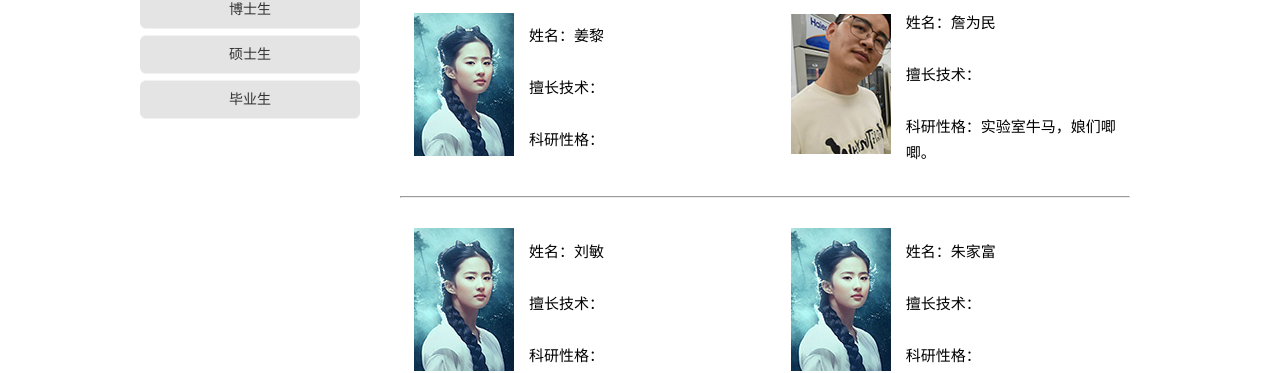
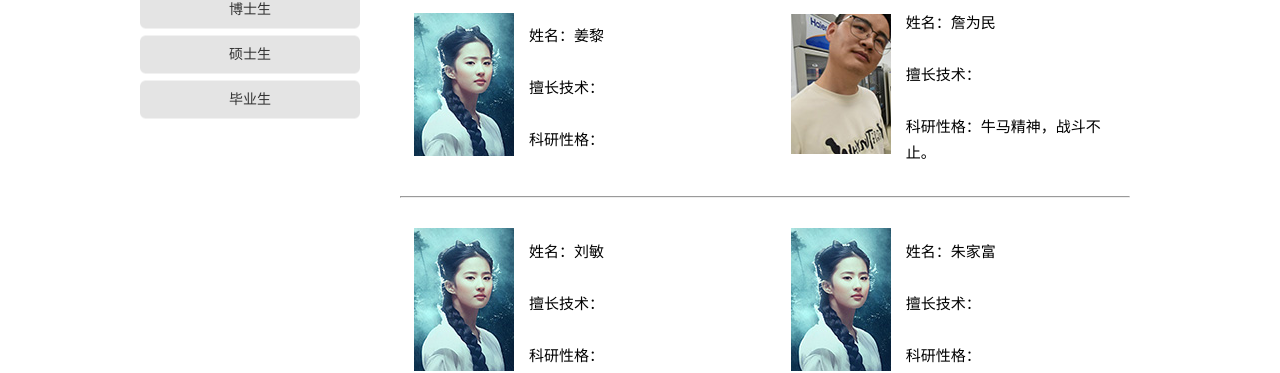
Before and after one commit to zhanweimin2021/zhanweimin2021.github.io, a Jekyll site: the page built from pages/staff.html, in a window 1280 px wide. Shown: the part 392-765 px from the top of the page. Built offline with Jekyll 4.4.1, drawn with Linux system fonts in a browser that asks for light colours.

Commit message:
Update staff.html

```diff
--- a/pages/staff.html
+++ b/pages/staff.html
@@ -20,7 +20,7 @@
           <td width="235"><p>姓名：姜黎</p><br><p>擅长技术：</p><br><p>科研性格：</p></td>
           <td width="20"></td>
           <td width="120"><p align="center"><img src="/images/staff/zhanweimin.jpg"></p></td>
-          <td width="235"><p>姓名：詹为民</p><br><p>擅长技术：</p><br><p>科研性格：实验室牛马，娘们唧唧。</p></td>
+          <td width="235"><p>姓名：詹为民</p><br><p>擅长技术：</p><br><p>科研性格：牛马精神，战斗不止。</p></td>
         </tr>
       </table>
       <hr>
```
